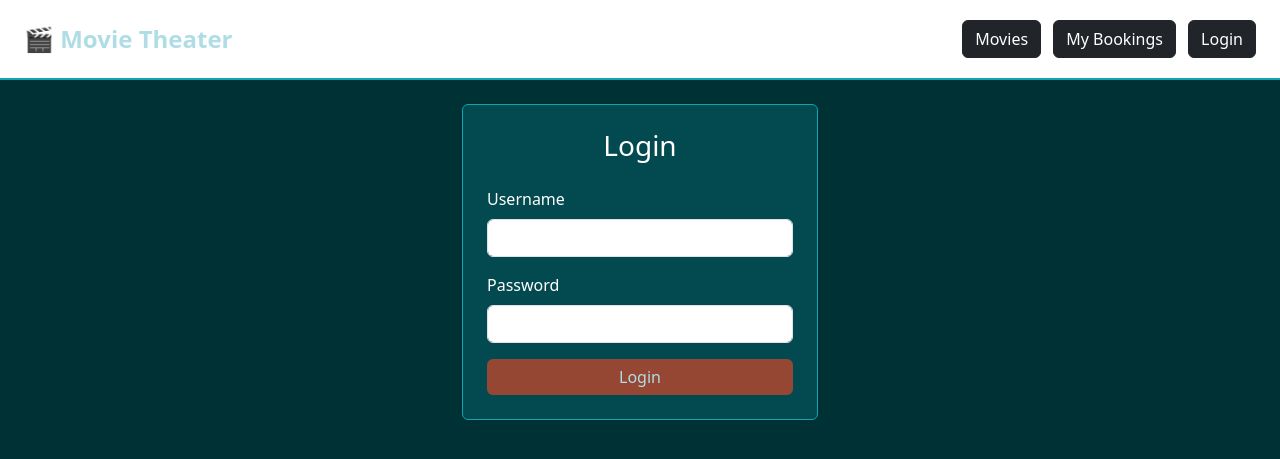
After one commit to CM-Duncan/cs4300, a Django app: page /login/ in a window 1280 px wide. The commit adds this page. Shown: the top 459 px of the page. Run offline with Django 4.2, Linux system fonts and the light colour scheme.

Commit message:
Add login/logout pages and fix My Bookings redirect

```diff
--- a/homework2/movie_theater_booking/bookings/templates/bookings/base.html
+++ b/homework2/movie_theater_booking/bookings/templates/bookings/base.html
@@ -26,9 +26,14 @@
 <nav class="navbar navbar-dark px-4 py-3">
     <a class="navbar-brand fs-4 fw-bold" href="/">🎬 Movie Theater</a>
     <div>
-        <a class="btn btn-dark me-2" href="/">Movies</a>
-        <a class="btn btn-dark" href="/bookings/history/">My Bookings</a>
-    </div>
+    <a class="btn btn-dark me-2" href="/">Movies</a>
+    <a class="btn btn-dark me-2" href="/bookings/history/">My Bookings</a>
+    {% if user.is_authenticated %}
+        <a class="btn btn-dark" href="/logout/">Logout</a>
+    {% else %}
+        <a class="btn btn-dark" href="/login/">Login</a>
+    {% endif %}
+</div>
 </nav>
 <div class="container mt-4">
     {% block content %}{% endblock %}
--- /dev/null
+++ b/homework2/movie_theater_booking/bookings/templates/bookings/login.html
@@ -0,0 +1,23 @@
+{% extends 'bookings/base.html' %}
+{% block title %}Login{% endblock %}
+{% block content %}
+<div class="row justify-content-center">
+    <div class="col-md-4">
+        <div class="card p-4">
+            <h3 class="text-center mb-4">Login</h3>
+            <form method="POST">
+                {% csrf_token %}
+                <div class="mb-3">
+                    <label class="form-label">Username</label>
+                    <input type="text" name="username" class="form-control" required>
+                </div>
+                <div class="mb-3">
+                    <label class="form-label">Password</label>
+                    <input type="password" name="password" class="form-control" required>
+                </div>
+                <button type="submit" class="btn btn-primary w-100">Login</button>
+            </form>
+        </div>
+    </div>
+</div>
+{% endblock %}
--- a/homework2/movie_theater_booking/movie_theater_booking/settings.py
+++ b/homework2/movie_theater_booking/movie_theater_booking/settings.py
@@ -131,3 +131,6 @@ STATICFILES_STORAGE = 'whitenoise.storage.CompressedManifestStaticFilesStorage'
 # https://docs.djangoproject.com/en/4.2/ref/settings/#default-auto-field
 
 DEFAULT_AUTO_FIELD = 'django.db.models.BigAutoField'
+LOGIN_URL = '/login/'
+LOGIN_REDIRECT_URL = '/'
+LOGOUT_REDIRECT_URL = '/'
```
